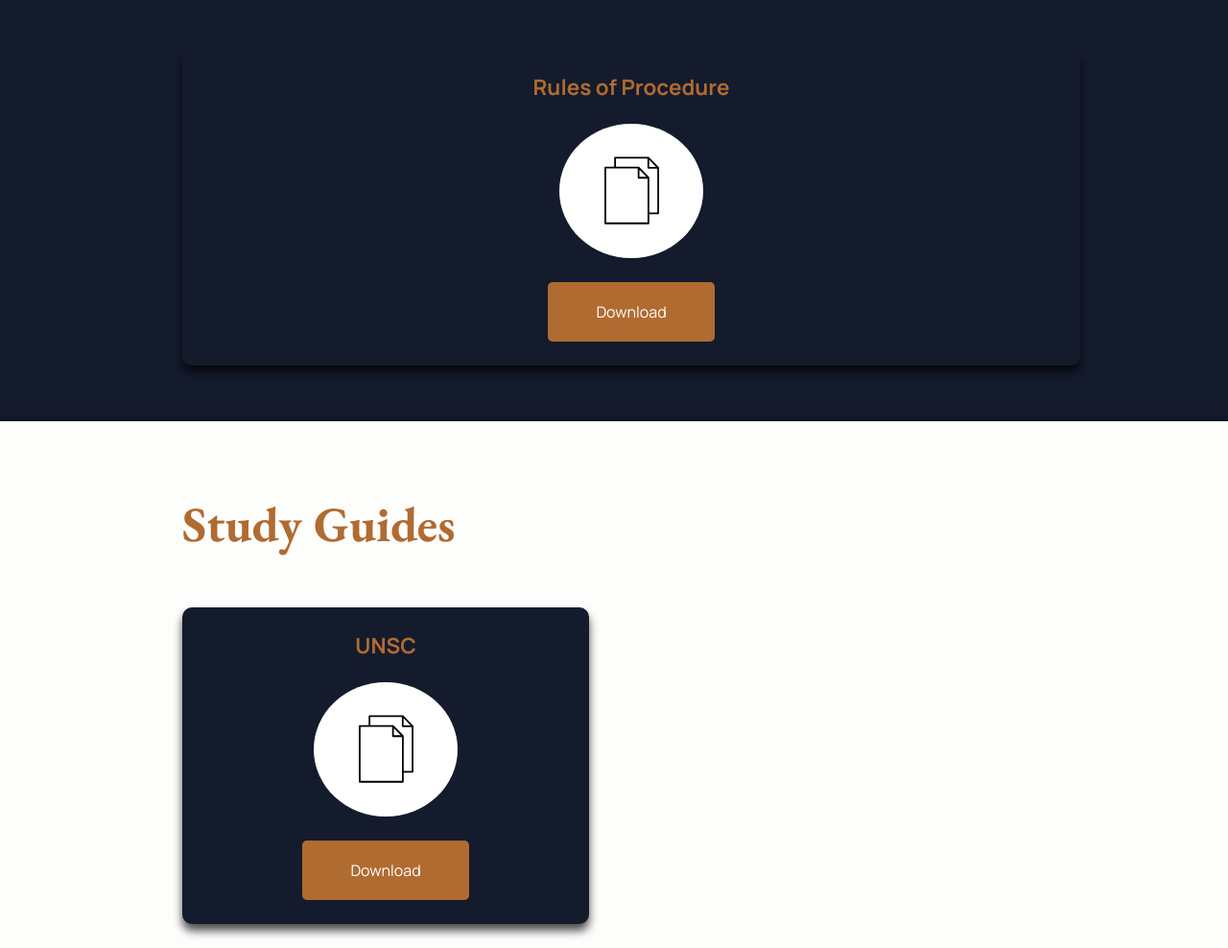
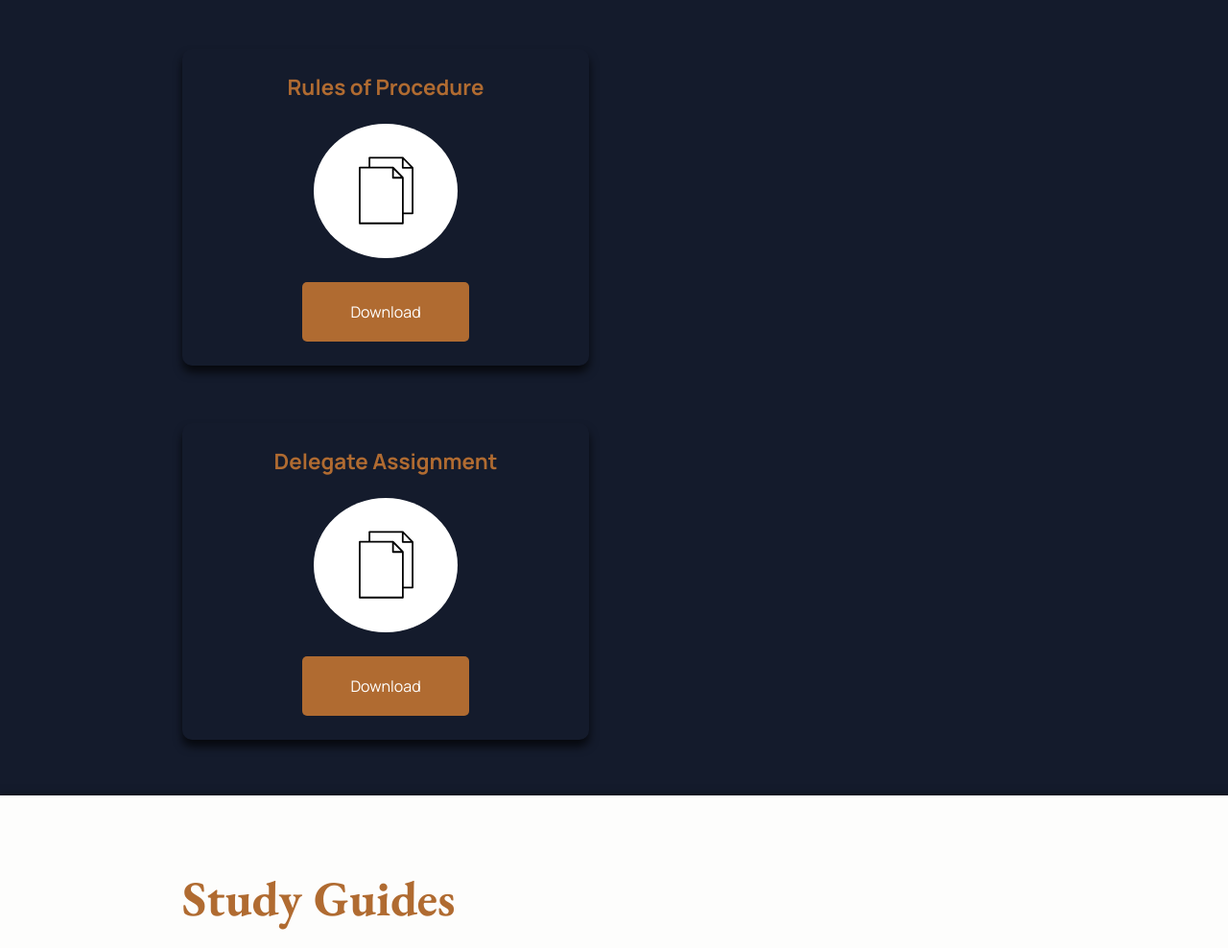
Before and after one commit to Gabriel-Stt/PosiMUN, a plain HTML site: page Documents.html in a window 1280 px wide. Shown: the part 663-1651 px from the top of the page at 96% size. Drawn offline with nearby package versions, Linux system fonts and the light colour scheme; a web font is replaced by a local one.

Commit message:
modified:   Documents.html

```diff
--- a/Documents.html
+++ b/Documents.html
@@ -62,13 +62,24 @@
             <div>
                 <div class="conteudo_conteudo_3">
                     <div class="download_parent">
-                        <div class="download_rop">
-                            <div class="rop">
+                        <div class="download">
+                            <div class="bloco">
                                 <h2>Rules of Procedure</h2>
                                 <div class="logo_circular">
                                     <?xml version="1.0" ?><svg data-name="Layer 1" id="Layer_1" viewBox="0 0 512 512" xmlns="http://www.w3.org/2000/svg"><title/><path d="M450.19,94.35c0-.13,0-.27,0-.4s0-.16,0-.25,0-.23-.05-.34L450,93.1a3,3,0,0,0-.08-.32l-.09-.26c0-.1-.07-.21-.11-.31a2.56,2.56,0,0,0-.11-.24c0-.1-.09-.2-.14-.3l-.13-.23a2.68,2.68,0,0,0-.18-.28,1.88,1.88,0,0,0-.16-.23l-.19-.26c-.06-.08-.14-.15-.21-.23l-.15-.18-70-72.2,0,0a2.18,2.18,0,0,0-.22-.21l-.22-.21-.22-.16-.26-.19-.45-.28L377,17a6.15,6.15,0,0,0-2.93-.74H137.27a6.12,6.12,0,0,0-6.12,6.11V87.24H67.92a6.12,6.12,0,0,0-6.11,6.11V489.68a6.12,6.12,0,0,0,6.11,6.11H374.74a6.12,6.12,0,0,0,6.12-6.11V424.76h63.22a6.12,6.12,0,0,0,6.11-6.11V94.35Zm-70-56.93,49.43,51H380.19ZM368.62,483.56H74V99.47H298.61v66.08a6.12,6.12,0,0,0,6.12,6.12h63.89V483.56ZM310.85,108.45l49.44,51H310.85ZM438,412.53h-57.1v-247c0-.06,0-.11,0-.17s0-.27,0-.4l0-.24c0-.12,0-.24-.05-.35l-.06-.26a3,3,0,0,0-.09-.32,2.58,2.58,0,0,0-.08-.26c0-.1-.07-.21-.11-.31a2.56,2.56,0,0,1-.11-.24c-.05-.1-.09-.2-.15-.3l-.13-.23a2.61,2.61,0,0,0-.17-.28l-.16-.23-.19-.26-.21-.23-.16-.18-70-72.2,0,0c-.06-.07-.13-.12-.19-.18s-.17-.17-.26-.24l-.06,0a5.92,5.92,0,0,0-1.46-.88,6.06,6.06,0,0,0-2.38-.48H143.38V28.44H368V94.52a6.12,6.12,0,0,0,6.11,6.12H438Z"/></svg>
                                 </div>
-                                <a href="Rules of Procedure PosiMUN.pdf">
+                                <a href="Rules of Procedure PosiMUN.pdf" target="_blank">
+                                    <button class="btn_download">Download</button>
+                                </a>
+                            </div>
+                        </div>
+                        <div class="download">
+                            <div class="bloco">
+                                <h2>Delegate Assignment</h2>
+                                <div class="logo_circular">
+                                    <?xml version="1.0" ?><svg data-name="Layer 1" id="Layer_1" viewBox="0 0 512 512" xmlns="http://www.w3.org/2000/svg"><title/><path d="M450.19,94.35c0-.13,0-.27,0-.4s0-.16,0-.25,0-.23-.05-.34L450,93.1a3,3,0,0,0-.08-.32l-.09-.26c0-.1-.07-.21-.11-.31a2.56,2.56,0,0,0-.11-.24c0-.1-.09-.2-.14-.3l-.13-.23a2.68,2.68,0,0,0-.18-.28,1.88,1.88,0,0,0-.16-.23l-.19-.26c-.06-.08-.14-.15-.21-.23l-.15-.18-70-72.2,0,0a2.18,2.18,0,0,0-.22-.21l-.22-.21-.22-.16-.26-.19-.45-.28L377,17a6.15,6.15,0,0,0-2.93-.74H137.27a6.12,6.12,0,0,0-6.12,6.11V87.24H67.92a6.12,6.12,0,0,0-6.11,6.11V489.68a6.12,6.12,0,0,0,6.11,6.11H374.74a6.12,6.12,0,0,0,6.12-6.11V424.76h63.22a6.12,6.12,0,0,0,6.11-6.11V94.35Zm-70-56.93,49.43,51H380.19ZM368.62,483.56H74V99.47H298.61v66.08a6.12,6.12,0,0,0,6.12,6.12h63.89V483.56ZM310.85,108.45l49.44,51H310.85ZM438,412.53h-57.1v-247c0-.06,0-.11,0-.17s0-.27,0-.4l0-.24c0-.12,0-.24-.05-.35l-.06-.26a3,3,0,0,0-.09-.32,2.58,2.58,0,0,0-.08-.26c0-.1-.07-.21-.11-.31a2.56,2.56,0,0,1-.11-.24c-.05-.1-.09-.2-.15-.3l-.13-.23a2.61,2.61,0,0,0-.17-.28l-.16-.23-.19-.26-.21-.23-.16-.18-70-72.2,0,0c-.06-.07-.13-.12-.19-.18s-.17-.17-.26-.24l-.06,0a5.92,5.92,0,0,0-1.46-.88,6.06,6.06,0,0,0-2.38-.48H143.38V28.44H368V94.52a6.12,6.12,0,0,0,6.11,6.12H438Z"/></svg>
+                                </div>
+                                <a href="Official_Delegate_Assignment_PosiMUN_2026.pdf" target="_blank">
                                     <button class="btn_download">Download</button>
                                 </a>
                             </div>
@@ -92,7 +103,7 @@
                         <div class="logo_circular">
                             <?xml version="1.0" ?><svg data-name="Layer 1" id="Layer_1" viewBox="0 0 512 512" xmlns="http://www.w3.org/2000/svg"><title/><path d="M450.19,94.35c0-.13,0-.27,0-.4s0-.16,0-.25,0-.23-.05-.34L450,93.1a3,3,0,0,0-.08-.32l-.09-.26c0-.1-.07-.21-.11-.31a2.56,2.56,0,0,0-.11-.24c0-.1-.09-.2-.14-.3l-.13-.23a2.68,2.68,0,0,0-.18-.28,1.88,1.88,0,0,0-.16-.23l-.19-.26c-.06-.08-.14-.15-.21-.23l-.15-.18-70-72.2,0,0a2.18,2.18,0,0,0-.22-.21l-.22-.21-.22-.16-.26-.19-.45-.28L377,17a6.15,6.15,0,0,0-2.93-.74H137.27a6.12,6.12,0,0,0-6.12,6.11V87.24H67.92a6.12,6.12,0,0,0-6.11,6.11V489.68a6.12,6.12,0,0,0,6.11,6.11H374.74a6.12,6.12,0,0,0,6.12-6.11V424.76h63.22a6.12,6.12,0,0,0,6.11-6.11V94.35Zm-70-56.93,49.43,51H380.19ZM368.62,483.56H74V99.47H298.61v66.08a6.12,6.12,0,0,0,6.12,6.12h63.89V483.56ZM310.85,108.45l49.44,51H310.85ZM438,412.53h-57.1v-247c0-.06,0-.11,0-.17s0-.27,0-.4l0-.24c0-.12,0-.24-.05-.35l-.06-.26a3,3,0,0,0-.09-.32,2.58,2.58,0,0,0-.08-.26c0-.1-.07-.21-.11-.31a2.56,2.56,0,0,1-.11-.24c-.05-.1-.09-.2-.15-.3l-.13-.23a2.61,2.61,0,0,0-.17-.28l-.16-.23-.19-.26-.21-.23-.16-.18-70-72.2,0,0c-.06-.07-.13-.12-.19-.18s-.17-.17-.26-.24l-.06,0a5.92,5.92,0,0,0-1.46-.88,6.06,6.06,0,0,0-2.38-.48H143.38V28.44H368V94.52a6.12,6.12,0,0,0,6.11,6.12H438Z"/></svg>
                         </div>
-                        <a href="">
+                        <a href="UNSC_ Background_Guide_PosiMUN_2026.pdf" target="_blank">
                             <button class="btn_download">Download</button>
                         </a>
                     </div>
@@ -103,7 +114,7 @@
                         <div class="logo_circular">
                             <?xml version="1.0" ?><svg data-name="Layer 1" id="Layer_1" viewBox="0 0 512 512" xmlns="http://www.w3.org/2000/svg"><title/><path d="M450.19,94.35c0-.13,0-.27,0-.4s0-.16,0-.25,0-.23-.05-.34L450,93.1a3,3,0,0,0-.08-.32l-.09-.26c0-.1-.07-.21-.11-.31a2.56,2.56,0,0,0-.11-.24c0-.1-.09-.2-.14-.3l-.13-.23a2.68,2.68,0,0,0-.18-.28,1.88,1.88,0,0,0-.16-.23l-.19-.26c-.06-.08-.14-.15-.21-.23l-.15-.18-70-72.2,0,0a2.18,2.18,0,0,0-.22-.21l-.22-.21-.22-.16-.26-.19-.45-.28L377,17a6.15,6.15,0,0,0-2.93-.74H137.27a6.12,6.12,0,0,0-6.12,6.11V87.24H67.92a6.12,6.12,0,0,0-6.11,6.11V489.68a6.12,6.12,0,0,0,6.11,6.11H374.74a6.12,6.12,0,0,0,6.12-6.11V424.76h63.22a6.12,6.12,0,0,0,6.11-6.11V94.35Zm-70-56.93,49.43,51H380.19ZM368.62,483.56H74V99.47H298.61v66.08a6.12,6.12,0,0,0,6.12,6.12h63.89V483.56ZM310.85,108.45l49.44,51H310.85ZM438,412.53h-57.1v-247c0-.06,0-.11,0-.17s0-.27,0-.4l0-.24c0-.12,0-.24-.05-.35l-.06-.26a3,3,0,0,0-.09-.32,2.58,2.58,0,0,0-.08-.26c0-.1-.07-.21-.11-.31a2.56,2.56,0,0,1-.11-.24c-.05-.1-.09-.2-.15-.3l-.13-.23a2.61,2.61,0,0,0-.17-.28l-.16-.23-.19-.26-.21-.23-.16-.18-70-72.2,0,0c-.06-.07-.13-.12-.19-.18s-.17-.17-.26-.24l-.06,0a5.92,5.92,0,0,0-1.46-.88,6.06,6.06,0,0,0-2.38-.48H143.38V28.44H368V94.52a6.12,6.12,0,0,0,6.11,6.12H438Z"/></svg>
                         </div>
-                        <a href="">
+                        <a href="UNHRC_Background_Guide_PosiMUN _2026.pdf" target="_blank">
                             <button class="btn_download">Download</button>
                         </a>
                     </div>
@@ -116,7 +127,7 @@
                         <div class="logo_circular">
                             <?xml version="1.0" ?><svg data-name="Layer 1" id="Layer_1" viewBox="0 0 512 512" xmlns="http://www.w3.org/2000/svg"><title/><path d="M450.19,94.35c0-.13,0-.27,0-.4s0-.16,0-.25,0-.23-.05-.34L450,93.1a3,3,0,0,0-.08-.32l-.09-.26c0-.1-.07-.21-.11-.31a2.56,2.56,0,0,0-.11-.24c0-.1-.09-.2-.14-.3l-.13-.23a2.68,2.68,0,0,0-.18-.28,1.88,1.88,0,0,0-.16-.23l-.19-.26c-.06-.08-.14-.15-.21-.23l-.15-.18-70-72.2,0,0a2.18,2.18,0,0,0-.22-.21l-.22-.21-.22-.16-.26-.19-.45-.28L377,17a6.15,6.15,0,0,0-2.93-.74H137.27a6.12,6.12,0,0,0-6.12,6.11V87.24H67.92a6.12,6.12,0,0,0-6.11,6.11V489.68a6.12,6.12,0,0,0,6.11,6.11H374.74a6.12,6.12,0,0,0,6.12-6.11V424.76h63.22a6.12,6.12,0,0,0,6.11-6.11V94.35Zm-70-56.93,49.43,51H380.19ZM368.62,483.56H74V99.47H298.61v66.08a6.12,6.12,0,0,0,6.12,6.12h63.89V483.56ZM310.85,108.45l49.44,51H310.85ZM438,412.53h-57.1v-247c0-.06,0-.11,0-.17s0-.27,0-.4l0-.24c0-.12,0-.24-.05-.35l-.06-.26a3,3,0,0,0-.09-.32,2.58,2.58,0,0,0-.08-.26c0-.1-.07-.21-.11-.31a2.56,2.56,0,0,1-.11-.24c-.05-.1-.09-.2-.15-.3l-.13-.23a2.61,2.61,0,0,0-.17-.28l-.16-.23-.19-.26-.21-.23-.16-.18-70-72.2,0,0c-.06-.07-.13-.12-.19-.18s-.17-.17-.26-.24l-.06,0a5.92,5.92,0,0,0-1.46-.88,6.06,6.06,0,0,0-2.38-.48H143.38V28.44H368V94.52a6.12,6.12,0,0,0,6.11,6.12H438Z"/></svg>
                         </div>
-                        <a href="">
+                        <a href="UNOOSA_Background_Guide_PosiMUN_2026.pdf" target="_blank">
                             <button class="btn_download">Download</button>
                         </a>
                     </div>
@@ -127,7 +138,7 @@
                         <div class="logo_circular">
                             <?xml version="1.0" ?><svg data-name="Layer 1" id="Layer_1" viewBox="0 0 512 512" xmlns="http://www.w3.org/2000/svg"><title/><path d="M450.19,94.35c0-.13,0-.27,0-.4s0-.16,0-.25,0-.23-.05-.34L450,93.1a3,3,0,0,0-.08-.32l-.09-.26c0-.1-.07-.21-.11-.31a2.56,2.56,0,0,0-.11-.24c0-.1-.09-.2-.14-.3l-.13-.23a2.68,2.68,0,0,0-.18-.28,1.88,1.88,0,0,0-.16-.23l-.19-.26c-.06-.08-.14-.15-.21-.23l-.15-.18-70-72.2,0,0a2.18,2.18,0,0,0-.22-.21l-.22-.21-.22-.16-.26-.19-.45-.28L377,17a6.15,6.15,0,0,0-2.93-.74H137.27a6.12,6.12,0,0,0-6.12,6.11V87.24H67.92a6.12,6.12,0,0,0-6.11,6.11V489.68a6.12,6.12,0,0,0,6.11,6.11H374.74a6.12,6.12,0,0,0,6.12-6.11V424.76h63.22a6.12,6.12,0,0,0,6.11-6.11V94.35Zm-70-56.93,49.43,51H380.19ZM368.62,483.56H74V99.47H298.61v66.08a6.12,6.12,0,0,0,6.12,6.12h63.89V483.56ZM310.85,108.45l49.44,51H310.85ZM438,412.53h-57.1v-247c0-.06,0-.11,0-.17s0-.27,0-.4l0-.24c0-.12,0-.24-.05-.35l-.06-.26a3,3,0,0,0-.09-.32,2.58,2.58,0,0,0-.08-.26c0-.1-.07-.21-.11-.31a2.56,2.56,0,0,1-.11-.24c-.05-.1-.09-.2-.15-.3l-.13-.23a2.61,2.61,0,0,0-.17-.28l-.16-.23-.19-.26-.21-.23-.16-.18-70-72.2,0,0c-.06-.07-.13-.12-.19-.18s-.17-.17-.26-.24l-.06,0a5.92,5.92,0,0,0-1.46-.88,6.06,6.06,0,0,0-2.38-.48H143.38V28.44H368V94.52a6.12,6.12,0,0,0,6.11,6.12H438Z"/></svg>
                         </div>
-                        <a href="">
+                        <a href="Crisis_Committee_Background_Guide_PosiMUN_2026.pdf" target="_blank">
                             <button class="btn_download">Download</button>
                         </a>
                     </div>
```
